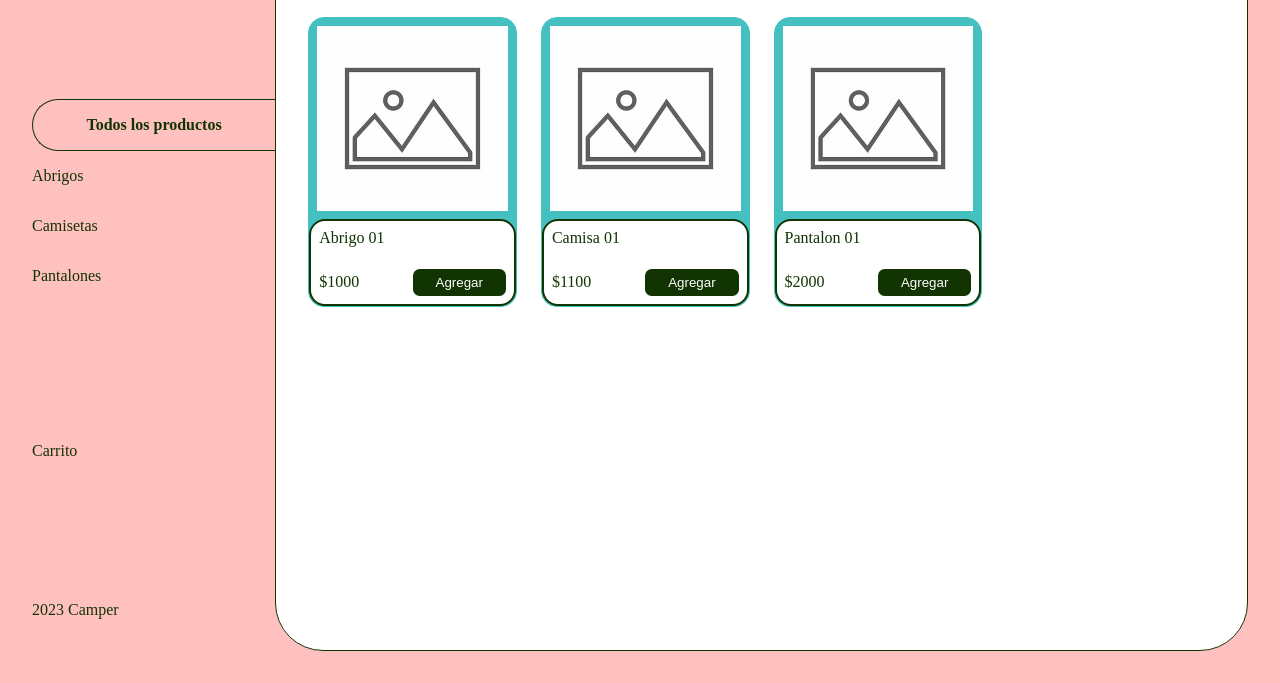
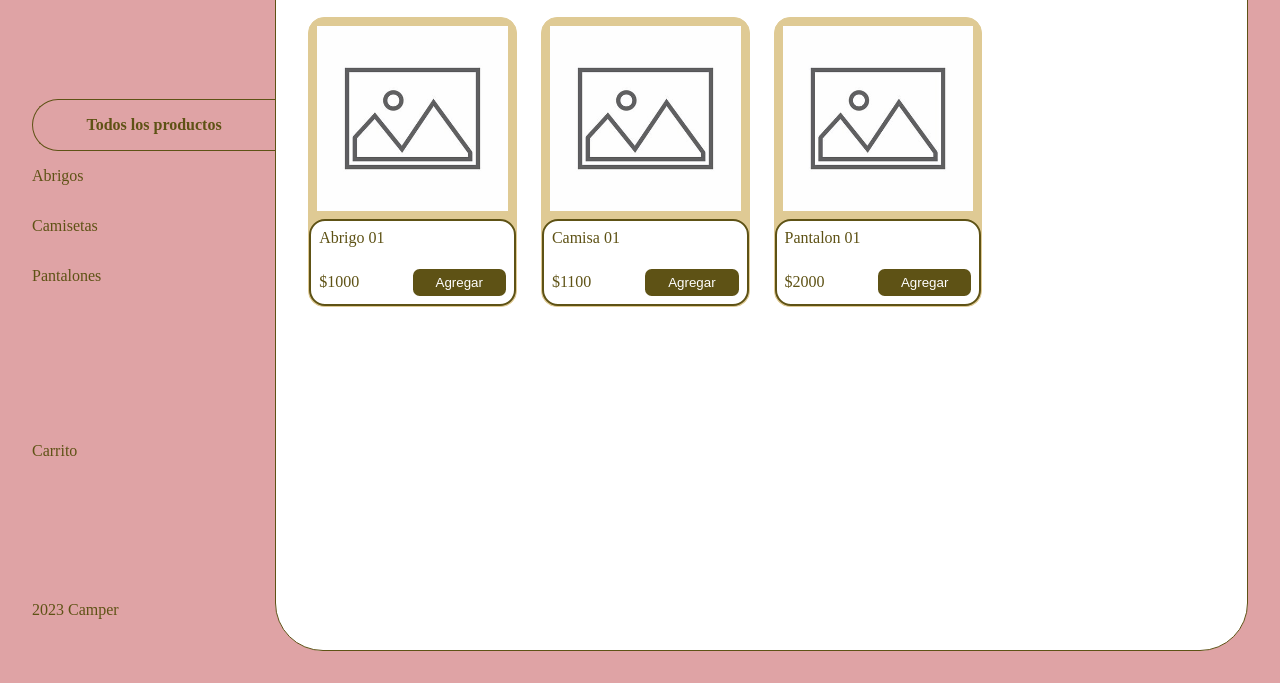
Before and after one commit to OugMontiel/Filtro-dos---proyectoWed, a plain HTML site: page Indix.html in a window 1280 px wide. Shown: the part 117-800 px from the top of the page. Drawn offline with nearby package versions, Linux system fonts and the light colour scheme.

Commit message:
style: :art: Colors
Cambie los colores para un mejor visualizacion.

```diff
--- a/css/variable.css
+++ b/css/variable.css
@@ -1,8 +1,8 @@
 :root{
     --color-fondo:#ffffff;
-    --color-producto: #44c0c0;
-    --color-Boton:#123302;
+    --color-producto: #dfca94;
+    --color-Boton:#5e5215;
     --color-Boton-letras:var(--color-fondo);
-    --color-fondo2:#ffc0c0;
+    --color-fondo2:#dfa3a5;
     --color-letras:var(--color-Boton);
 }
```
